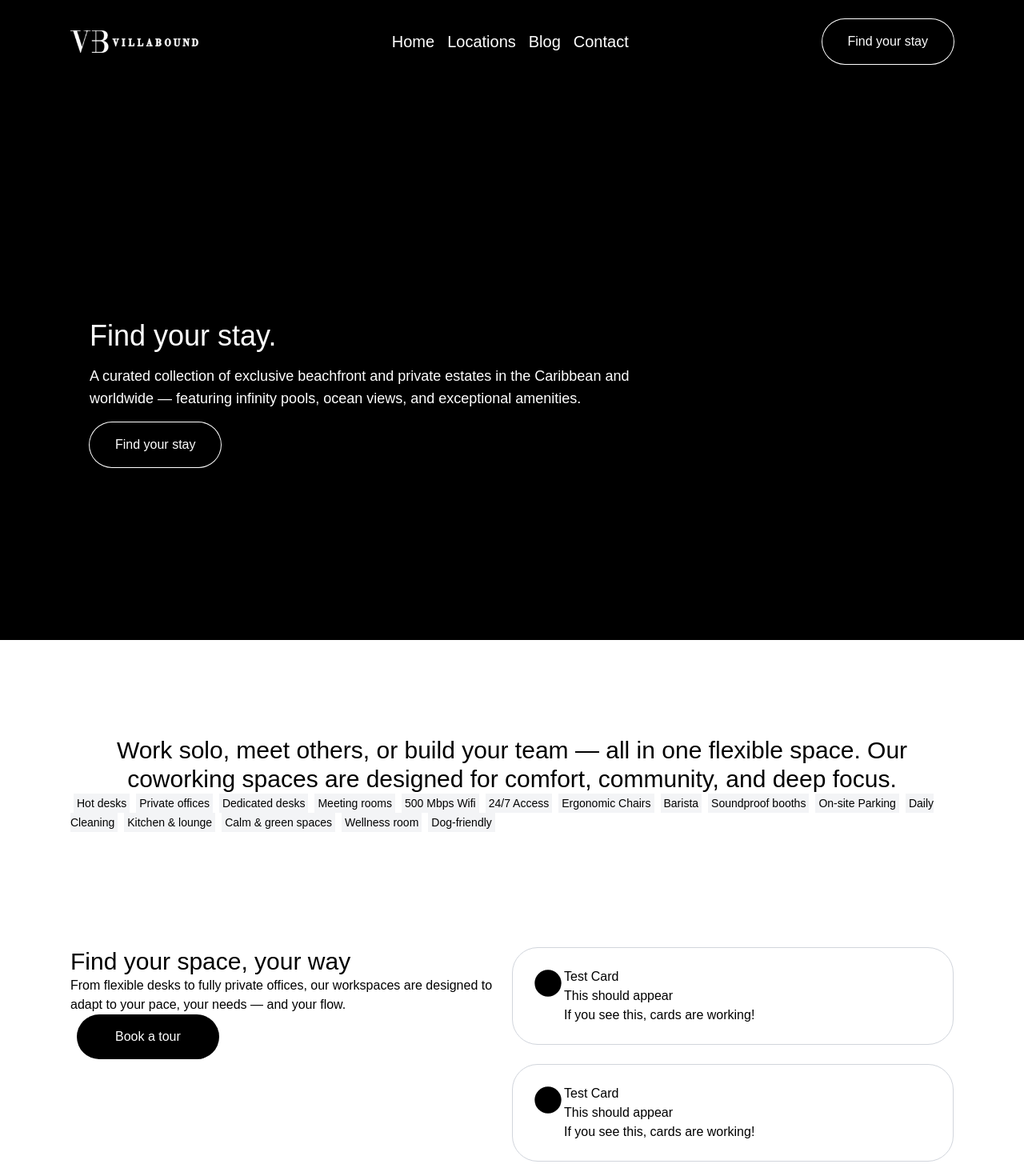
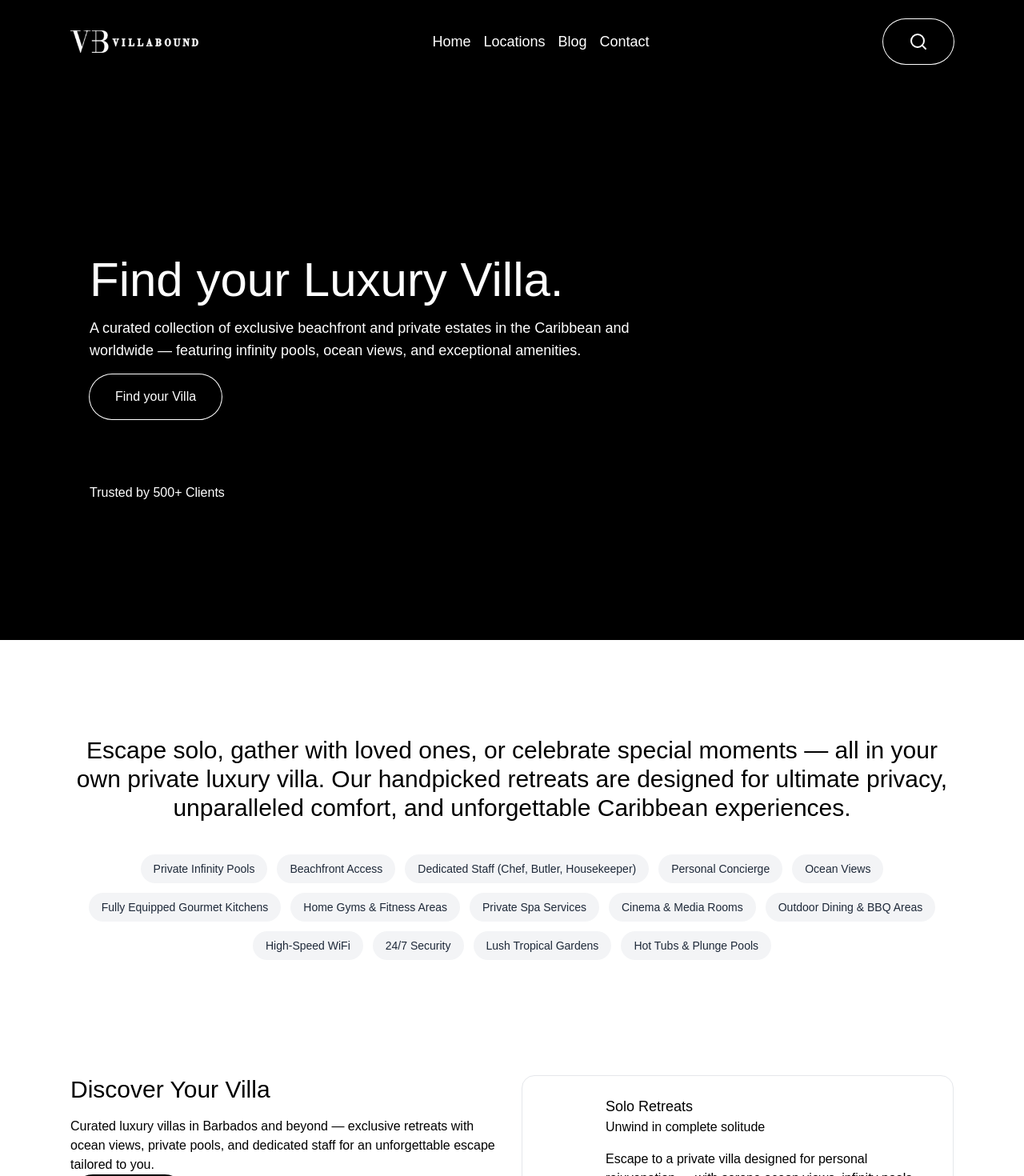
Before and after one commit to terrifickid/villa-svelte5, a SvelteKit app: page / in a window 1280 px wide. Shown: the top 1470 px of the page at 80% size. Built offline with nearby package versions, Linux system fonts and the light colour scheme; a web font is replaced by a local one.

Commit message:
much better

```diff
--- a/src/components/FeatureList.svelte
+++ b/src/components/FeatureList.svelte
@@ -5,9 +5,11 @@
 <div class=" py-24">
   <div class="vframe">
     <h1 class="text-center text-3xl">
-      Work solo, meet others, or build your team — all in one flexible space.
-      Our coworking spaces are designed for comfort, community, and deep focus.
+      Escape solo, gather with loved ones, or celebrate special moments — all in
+      your own private luxury villa. Our handpicked retreats are designed for
+      ultimate privacy, unparalleled comfort, and unforgettable Caribbean
+      experiences.
     </h1>
-    <Flist />
+    <Flist class="mt-10" />
   </div>
 </div>
--- a/src/components/FindYourSpace.svelte
+++ b/src/components/FindYourSpace.svelte
@@ -14,13 +14,13 @@
 </script>
 
 <section
-  class="spaces-section grid grid-cols-2 container mx-auto max-w-6xl p-6"
+  class="spaces-section grid grid-cols-2 container mx-auto max-w-6xl p-6 gap-6"
   id="spaces"
 >
   <!-- Headline & CTA -->
   <div class="header">
     <div class="text-content">
-      <h2 class="text-3xl">{title}</h2>
+      <h2 class="text-3xl mb-4 font-medium">{title}</h2>
       <p>{description}</p>
     </div>
 
@@ -30,14 +30,12 @@
   <!-- Cards Grid -->
   <div class="cards-grid">
     {#each cards as card}
-      <article class="card flex border rounded-4xl p-6 mb-6 border-gray-300">
-        <div class="icon-wrapper w-10">
-          {@html card.iconSvg}
-        </div>
-
+      <article
+        class="card flex border rounded-2xl p-6 mb-6 pl-26 border-gray-200"
+      >
         <div class="card-text">
-          <h3>{card.title}</h3>
-          <p class="subtitle">{card.subtitle}</p>
+          <h3 class="font-medium text-lg">{card.title}</h3>
+          <p class="subtitle mb-4">{card.subtitle}</p>
           <p class="description">{card.description}</p>
         </div>
       </article>
--- a/src/components/Header.svelte
+++ b/src/components/Header.svelte
@@ -1,6 +1,7 @@
 <script>
   export let data;
   import FindYourStayButton from "../components/buttons/findYourStay.svelte";
+  import ButtonBlack from "./buttons/buttonBlack.svelte";
   let mobileMenuOpen = false;
 
   function toggleMobileMenu() {
@@ -10,17 +11,17 @@
 
 <!-- Main wrapper - full width, fixed or sticky if needed -->
 <nav class="w-full absolute z-50">
-  <div class="container mx-auto max-w-6xl p-6 text-white text-xl">
+  <div class="container mx-auto max-w-6xl p-6 text-white">
     <div class="flex items-center justify-between">
       <a class="transition-opacity duration-300 hover:opacity-50" href="#"
         ><img class="w-40" src="/vb.png" /></a
       >
-      <ul class="flex items-center justify-between">
+      <ul class="flex items-center justify-between text-lg">
         <li class="px-2 transition-opacity duration-300 hover:opacity-50">
-          <a href="#">Home</a>
+          <a href="/">Home</a>
         </li>
         <li class="px-2 transition-opacity duration-300 hover:opacity-50">
-          <a href="#">Locations</a>
+          <a href="/locations">Locations</a>
         </li>
         <li class="px-2 transition-opacity duration-300 hover:opacity-50">
           <a href="#">Blog</a>
@@ -29,7 +30,25 @@
           <a href="#">Contact</a>
         </li>
       </ul>
-      <FindYourStayButton />
+      <ButtonBlack
+        ><svg
+          width="24"
+          height="24"
+          viewBox="0 0 24 24"
+          fill="none"
+          stroke="currentColor"
+          stroke-width="2"
+          stroke-linecap="round"
+          stroke-linejoin="round"
+          aria-hidden="true"
+          class="inline-block"
+        >
+          <!-- Lens -->
+          <circle cx="11" cy="11" r="8" />
+          <!-- Handle -->
+          <line x1="21" y1="21" x2="16.65" y2="16.65" />
+        </svg></ButtonBlack
+      >
     </div>
   </div>
 </nav>
--- a/src/components/Hero.svelte
+++ b/src/components/Hero.svelte
@@ -52,9 +52,9 @@
     style=" background: linear-gradient(228deg,#0000 0%,#000000e6 100%)"
   >
     <!-- Or for a solid dark fade from top: bg-gradient-to-b from-black/70 to-transparent -->
-    <div class="mt-[50vh] container max-w-6xl mx-auto px-6 lg:px-12">
+    <div class="mt-[40vh] container max-w-6xl mx-auto px-12">
       <div class="max-w-[66%]">
-        <h1 class="text-4xl font-normal inline-block">Find your stay.</h1>
+        <h1 class="text-6xl inline-block">Find your Luxury Villa.</h1>
 
         <h2 class="text-lg my-4">
           A curated collection of exclusive beachfront and private estates in
@@ -64,6 +64,8 @@
         <div class="my-2">
           <FindYourStayButton />
         </div>
+
+        <p class="mt-20">Trusted by 500+ Clients</p>
       </div>
     </div>
   </div>
--- a/src/components/buttons/bookATour.svelte
+++ b/src/components/buttons/bookATour.svelte
@@ -1,6 +1,6 @@
 <button
   type="submit"
-  class="mt-3 sm:mt-0 sm: ml-2 inline-flex items-center justify-center w-auto lg:px-12 px-6 py-4 text-center text-white duration-200 bg-black font-medium rounded-full text-base focus:outline-none hover:bg-white hover:ring-bound hover:ring-1 hover:text-black"
+  class="cursor-pointer inline-flex items-center justify-center w-auto px-8 py-4 text-center text-white duration-200 bg-black font-medium rounded-full text-base focus:outline-none hover:bg-white hover:ring-bound hover:ring-1 hover:text-black"
   ><div style="position:relative" />
   Book a tour<!-- -->
 </button>
--- /dev/null
+++ b/src/components/buttons/buttonBlack.svelte
@@ -0,0 +1,6 @@
+<button
+  type="button"
+  class="cursor-pointer sm:mt-0 inline-flex items-center justify-center w-auto px-8 py-4 text-center text-white duration-200 font-medium rounded-full text-base focus:outline-none hover:bg-white hover:ring-bound ring-1 hover:text-black"
+  ><div style="position:relative" />
+  <slot></slot>
+</button>
--- a/src/components/buttons/findYourStay.svelte
+++ b/src/components/buttons/findYourStay.svelte
@@ -2,5 +2,5 @@
   type="submit"
   class="cursor-pointer sm:mt-0 inline-flex items-center justify-center w-auto px-8 py-4 text-center text-white duration-200 font-medium rounded-full text-base focus:outline-none hover:bg-white ring-white hover: ring-bound ring-1 hover:text-black"
   ><div style="position:relative" />
-  Find your stay
+  Find your Villa
 </button>
--- a/src/components/junk/featureList.svelte
+++ b/src/components/junk/featureList.svelte
@@ -1,68 +1,86 @@
 <script>
   const features = [
     {
-      icon: "M145.93,14.77A12,12,0,0,0,127,19.89L107.07,74.5,87.38,55.39a12,12,0,0,0-17.9,1.33C47.27,85.82,36,115.19,36,144a92,92,0,0,0,184,0C220,82.85,168.2,33.25,145.93,14.77ZM128,212a68.07,68.07,0,0,1-68-68c0-19.94,7-40.62,20.71-61.64l22.93,22.25a12,12,0,0,0,19.63-4.5l20.21-55.4C165.39,65.61,196,102.29,196,144A68.07,68.07,0,0,1,128,212Z",
-      text: "Hot desks",
+      // Simple minimalist infinity pool icon (waves in a rectangle)
+      icon: "M4 12h16v4H4z M6 8h12l-2 4H8z",
+      text: "Private Infinity Pools",
     },
     {
-      icon: "M208,76H180V56A52,52,0,0,0,76,56V76H48A20,20,0,0,0,28,96V208a20,20,0,0,0,20,20H208a20,20,0,0,0,20-20V96A20,20,0,0,0,208,76ZM100,56a28,28,0,0,1,56,0V76H100ZM204,204H52V100H204Zm-60-52a16,16,0,1,1-16-16A16,16,0,0,1,144,152Z",
-      text: "Private offices",
+      // Beach/ocean waves with horizon
+      icon: "M2 16h20 M4 12c2-4 6-4 8 0s6 4 8 0 M4 18c2-2 6-2 8 0s6 2 8 0",
+      text: "Beachfront Access",
     },
     {
-      icon: "M224,44H32A20,20,0,0,0,12,64V88a20,20,0,0,0,16,19.6V192a20,20,0,0,0,20,20H208a20,20,0,0,0,20-20V107.6A20,20,0,0,0,244,88V64A20,20,0,0,0,224,44ZM36,68H220V84H36ZM52,188V108H204v80Zm112-52a12,12,0,0,1-12,12H104a12,12,0,0,1,0-24h48A12,12,0,0,1,164,136Z",
-      text: "Dedicated desks",
+      // Person with tray (butler/staff service)
+      icon: "M12 2a4 4 0 1 0 0 8 4 4 0 0 0 0-8z M8 22h8v-6h-8z M6 14h12l-2 8H8z",
+      text: "Dedicated Staff (Chef, Butler, Housekeeper)",
     },
     {
-      icon: "M24.79,121.59a12,12,0,0,0,16.81-2.38,48,48,0,0,1,76.81,0,12,12,0,0,0,16.8,2.39,12.24,12.24,0,0,0,2.38-2.39h0a48,48,0,0,1,76.81,0,12,12,0,1,0,19.19-14.41,72,72,0,0,0-25.3-21.22,40,40,0,1,0-64.58,0A71,71,0,0,0,128,94.31a71,71,0,0,0-15.71-10.74,40,40,0,1,0-64.58,0,72,72,0,0,0-25.3,21.22A12,12,0,0,0,24.79,121.59ZM176,44a16,16,0,1,1-16,16A16,16,0,0,1,176,44ZM80,44A16,16,0,1,1,64,60,16,16,0,0,1,80,44ZM208.29,195.57a40,40,0,1,0-64.58,0A71.31,71.31,0,0,0,128,206.3a71.31,71.31,0,0,0-15.71-10.73,40,40,0,1,0-64.58,0,72,72,0,0,0-25.3,21.22A12,12,0,0,0,41.6,231.21a48,48,0,0,1,76.81,0,12,12,0,0,0,16.8,2.39,12.24,12.24,0,0,0,2.38-2.39h0a48,48,0,0,1,76.81,0,12,12,0,1,0,19.19-14.41A71.91,71.91,0,0,0,208.29,195.57ZM80,156a16,16,0,1,1-16,16A16,16,0,0,1,80,156Zm96,0a16,16,0,1,1-16,16A16,16,0,0,1,176,156Z",
-      text: "Meeting rooms",
+      // Bell icon for concierge
+      icon: "M12 2v4 M8 20h8 M12 22v-2 M4 16c0-4 4-8 8-8s8 4 8 8v2H4z",
+      text: "Personal Concierge",
     },
     {
-      icon: "M144,204a16,16,0,1,1-16-16A16,16,0,0,1,144,204ZM239.61,83.91a176,176,0,0,0-223.22,0,12,12,0,1,0,15.23,18.55,152,152,0,0,1,192.76,0,12,12,0,1,0,15.23-18.55Zm-32.16,35.73a128,128,0,0,0-158.9,0,12,12,0,0,0,14.9,18.81,104,104,0,0,1,129.1,0,12,12,0,0,0,14.9-18.81ZM175.07,155.3a80.05,80.05,0,0,0-94.14,0,12,12,0,0,0,14.14,19.4,56,56,0,0,1,65.86,0,12,12,0,1,0,14.14-19.4Z",
-      text: "500 Mbps Wifi",
+      // Waves for ocean views
+      icon: "M2 12h20 M4 8c2 4 6 4 8 0s6-4 8 0 M4 16c2-4 6-4 8 0s6 4 8 0",
+      text: "Ocean Views",
     },
     {
-      icon: "M128,20A108,108,0,1,0,236,128,108.12,108.12,0,0,0,128,20Zm0,192a84,84,0,1,1,84-84A84.09,84.09,0,0,1,128,212Zm68-84a12,12,0,0,1-12,12H128a12,12,0,0,1-12-12V72a12,12,0,0,1,24,0v44h44A12,12,0,0,1,196,128Z",
-      text: "24/7 Access",
+      // Kitchen utensils (knife and fork)
+      icon: "M8 2v20 M16 2v20 M4 10h16",
+      text: "Fully Equipped Gourmet Kitchens",
     },
     {
-      icon: "M208,128H180V108h12a20,20,0,0,0,20-20V40a20,20,0,0,0-20-20H64A20,20,0,0,0,44,40V88a20,20,0,0,0,20,20H76v20H48a20,20,0,0,0-20,20v24a20,20,0,0,0,20,20h8v32a12,12,0,0,0,24,0V192h96v32a12,12,0,0,0,24,0V192h8a20,20,0,0,0,20-20V148A20,20,0,0,0,208,128ZM68,44H188V84H68Zm32,64h56v20H100Zm104,60H52V152H204Z",
-      text: "Ergonomic Chairs",
+      // Dumbbell for gym
+      icon: "M4 8h4l4 8h4l-4-8h4 M20 8h-4l-4 8h-4l4-8h-4",
+      text: "Home Gyms & Fitness Areas",
     },
     {
-      icon: "M212,76H32A12,12,0,0,0,20,88v48a100.24,100.24,0,0,0,26.73,68H32a12,12,0,0,0,0,24H208a12,12,0,0,0,0-24H193.27a100.75,100.75,0,0,0,20-32A44,44,0,0,0,256,128v-8A44.05,44.05,0,0,0,212,76Zm-16,60a76.27,76.27,0,0,1-42,68H86a76.27,76.27,0,0,1-42-68V100H196Zm36-8a20,20,0,0,1-12.57,18.55A97.17,97.17,0,0,0,220,136V101.68A20,20,0,0,1,232,120ZM68,48V24a12,12,0,0,1,24,0V48a12,12,0,0,1-24,0Zm40,0V24a12,12,0,0,1,24,0V48a12,12,0,0,1-24,0Zm40,0V24a12,12,0,0,1,24,0V48a12,12,0,0,1-24,0Z",
-      text: "Barista",
+      // Massage/spa (person lying down)
+      icon: "M4 12h16v4H4z M8 6h8v6H8z M12 18v4",
+      text: "Private Spa Services",
     },
     {
-      icon: "M216.88,207.93a12,12,0,1,1-17.76,16.14l-33.35-36.68A28.39,28.39,0,0,1,160,188a28,28,0,0,1-28-28,45.87,45.87,0,0,1,.85-8.82L97.08,111.83A12,12,0,0,1,76,104a52,52,0,0,1,1.75-13.43L65.52,77.11A67.7,67.7,0,0,0,60,104c0,25,7.58,32.3,16.35,40.76S96,163.71,96,188a32,32,0,0,0,32,32c9,0,16.19-3.7,22.75-11.64a12,12,0,0,1,18.5,15.28C158.09,237.15,144.21,244,128,244a56.06,56.06,0,0,1-56-56c0-14.09-4.63-18.56-12.31-26C49.13,151.86,36,139.19,36,104A91.3,91.3,0,0,1,48.25,58.12l-9.13-10A12,12,0,1,1,56.88,31.93ZM99.34,42.31A67.39,67.39,0,0,1,128,36a68.07,68.07,0,0,1,68,68,12,12,0,0,0,24,0A92,92,0,0,0,89.21,20.56,12,12,0,0,0,99.34,42.31Zm65.09,81a11.54,11.54,0,0,0,2.72.32,12,12,0,0,0,11.68-9.29A45.34,45.34,0,0,0,180,104a52.06,52.06,0,0,0-52-52c-1.7,0-3.42.08-5.11.25a12,12,0,0,0,2.33,23.89c.92-.09,1.86-.14,2.78-.14a28,28,0,0,1,28,28,21.66,21.66,0,0,1-.54,4.88A12,12,0,0,0,164.43,123.28Z",
-      text: "Soundproof booths",
+      // Screen with seats for cinema
+      icon: "M2 6h20v10H2z M6 4v4 M10 4v4 M14 4v4 M18 4v4 M6 18v4 M18 18v4",
+      text: "Cinema & Media Rooms",
     },
     {
-      icon: "M240,100h-8.2L205.08,39.88A20,20,0,0,0,186.8,28H69.2A20,20,0,0,0,50.92,39.88L24.2,100H16a12,12,0,0,0,0,24h4v76a20,20,0,0,0,20,20H68a20,20,0,0,0,20-20V180h80v20a20,20,0,0,0,20,20h28a20,20,0,0,0,20-20V124h4a12,12,0,0,0,0-24ZM71.8,52H184.2l21.33,48H50.47ZM64,196H44V180H64Zm128,0V180h20v16Zm20-40H44V124H212Z",
-      text: "On-site Parking",
+      // Grill/BBQ
+      icon: "M6 10h12v8H6z M8 6h8 M4 18h16 M10 14v4 M14 14v4",
+      text: "Outdoor Dining & BBQ Areas",
     },
     {
-      icon: "M237.24,213.21C216.12,203,204,180.64,204,152V134.73a19.94,19.94,0,0,0-12.62-18.59l-24.86-9.81a4,4,0,0,1-2.26-5.14l21.33-53A32,32,0,0,0,167.17,6,32.13,32.13,0,0,0,126.25,24.2l-.07.18-21,53.09a3.94,3.94,0,0,1-2.14,2.2,3.89,3.89,0,0,1-3,.06L74.6,69.43A19.89,19.89,0,0,0,52.87,74C31.06,96.43,20,122.68,20,152a115.46,115.46,0,0,0,32.29,80.3A12,12,0,0,0,61,236H232a12,12,0,0,0,5.24-22.79ZM68.19,92.73,91.06,102A28,28,0,0,0,127.5,86.31l20.95-53a8.32,8.32,0,0,1,10.33-4.81,8,8,0,0,1,4.61,10.57,1.17,1.17,0,0,0,0,.11L142,92.29a28.05,28.05,0,0,0,15.68,36.33L180,137.45V152c0,1,0,2.07.05,3.1l-122.44-49A101.91,101.91,0,0,1,68.19,92.73ZM116.74,212a83.73,83.73,0,0,1-22.09-39,12,12,0,0,0-23.25,6,110.27,110.27,0,0,0,14.49,33H66.25A91.53,91.53,0,0,1,44,152a84,84,0,0,1,3.41-24.11l136.67,54.66A86.58,86.58,0,0,0,198.66,212Z",
-      text: "Daily Cleaning",
+      // Wifi signal waves
+      icon: "M12 2v4 M8 10h8 M4 18h16 M6 14c2-4 6-4 12 0",
+      text: "High-Speed WiFi",
     },
     {
-      icon: "M68,88V40a12,12,0,0,1,24,0V88a12,12,0,0,1-24,0ZM220,40V224a12,12,0,0,1-24,0V180H152a12,12,0,0,1-12-12,273.23,273.23,0,0,1,7.33-57.82C157.42,68.42,176.76,40.33,203.27,29A12,12,0,0,1,220,40ZM196,62.92C182.6,77,175,98,170.77,115.38A254.41,254.41,0,0,0,164.55,156H196ZM128,39A12,12,0,0,0,104,41l4,47.46a28,28,0,0,1-56,0L56,41A12,12,0,1,0,32,39L28,87c0,.34,0,.67,0,1a52.1,52.1,0,0,0,40,50.59V224a12,12,0,0,0,24,0V138.59A52.1,52.1,0,0,0,132,88c0-.33,0-.66,0-1Z",
-      text: "Kitchen & lounge",
+      // Shield for security
+      icon: "M12 2L22 8v8c0 5-5 8-10 10-5-2-10-5-10-10V8z",
+      text: "24/7 Security",
     },
     {
-      icon: "M227.42,39.86a12,12,0,0,0-11.28-11.28c-39.6-2.33-74.59,2.34-104,13.87C84,53.48,62.31,70.58,49.39,91.9c-17.62,29.11-17.66,64.45-.45,98.19L31.51,207.52a12,12,0,0,0,17,17l17.43-17.43c16.74,8.54,33.88,12.85,50.45,12.85a91.31,91.31,0,0,0,47.74-13.3c21.32-12.92,38.42-34.62,49.45-62.75C225.08,114.46,229.75,79.46,227.42,39.86ZM151.66,186.08C131.57,198.25,108,199.17,83.94,189l84.54-84.54a12,12,0,1,0-17-17L67,172.06c-10.14-24-9.22-47.63,3-67.72,20.91-34.53,70.54-53.72,134-52.25C205.38,115.53,186.19,165.17,151.66,186.08Z",
-      text: "Calm & green spaces",
+      // Palm tree for tropical gardens
+      icon: "M12 2v8 M8 10h8 M6 14c2-2 4-4 6-4s4 2 6 4 M12 14v8",
+      text: "Lush Tropical Gardens",
     },
     {
-      icon: "M220,78.53V72a44.05,44.05,0,0,0-44-44H80A44.05,44.05,0,0,0,36,72v6.53a52,52,0,0,0,0,99V200a20,20,0,0,0,20,20H200a20,20,0,0,0,20-20V177.51a52,52,0,0,0,0-99ZM80,52h96a20,20,0,0,1,20,20v4.62A52.09,52.09,0,0,0,152.17,124H103.83A52.09,52.09,0,0,0,60,76.62V72A20,20,0,0,1,80,52ZM206.81,155.86A12,12,0,0,0,196,167.8V196H60V167.8a12,12,0,0,0-10.81-11.94A28,28,0,1,1,80,128v36a12,12,0,0,0,24,0V148h48v16a12,12,0,0,0,24,0V128a28,28,0,1,1,30.81,27.86Z",
-      text: "Wellness room",
-    },
-    {
-      icon: "M108,136a16,16,0,1,1-16-16A16,16,0,0,1,108,136Zm56-16a16,16,0,1,0,16,16A16,16,0,0,0,164,120Zm68.24,26.18a20.42,20.42,0,0,1-8.41,1.85,19.59,19.59,0,0,1-3.83-.39V184a44.05,44.05,0,0,1-44,44H80a44.05,44.05,0,0,1-44-44V147.63a19,19,0,0,1-3.85.39,20.31,20.31,0,0,1-8.39-1.84,19.71,19.71,0,0,1-11.4-21.9l16.42-88A20,20,0,0,1,53.29,20.59l.47.13,52,15.27h44.54l52-15.27.47-.13a20,20,0,0,1,24.51,15.72l16.42,88A19.71,19.71,0,0,1,232.24,146.18Zm-60-91.63L217,112.42,204.44,45.09ZM39,112.42,83.76,54.55l-32.2-9.46ZM196,184V124.48L146.11,60H109.89L60,124.48V184a20,20,0,0,0,20,20h36v-7l-12.48-12.49a12,12,0,0,1,17-17L128,175l7.51-7.52a12,12,0,0,1,17,17L140,197v7h36A20,20,0,0,0,196,184Z",
-      text: "Dog-friendly",
+      // Hot tub bubbles
+      icon: "M6 10h12v8H6z M8 6a2 2 0 1 0 0-4 2 2 0 0 0 0 4 M16 6a2 2 0 1 0 0-4 2 2 0 0 0 0 4 M10 14a1 1 0 1 0 0-2 1 1 0 0 0 0 2 M14 14a1 1 0 1 0 0-2 1 1 0 0 0 0 2",
+      text: "Hot Tubs & Plunge Pools",
     },
   ];
 </script>
 
-{#each features as feature}
-  <span class="text-sm bg-gray-100 p-1 m-1">{feature.text}</span>
-{/each}
+<section {...$$restProps}>
+  <div class="flex flex-wrap justify-center gap-3">
+    {#each features as feature}
+      <span
+        class="inline-flex items-center gap-2 rounded-full bg-gray-100 px-4 py-2 text-sm font-medium text-gray-800"
+      >
+        {feature.text}
+      </span>
+    {/each}
+  </div>
+</section>
--- a/src/routes/+page.svelte
+++ b/src/routes/+page.svelte
@@ -30,24 +30,44 @@
 <FeatureList />
 <SpacesSection
   data={{
+    title: "Discover Your Villa",
+    description:
+      "Curated luxury villas in Barbados and beyond — exclusive retreats with ocean views, private pools, and dedicated staff for an unforgettable escape tailored to you.",
     cards: [
       {
         iconSvg: `<svg viewBox="0 0 24 24"><circle cx="12" cy="12" r="10"/></svg>`,
-        title: "Test Card",
-        subtitle: "This should appear",
-        description: "If you see this, cards are working!",
+        title: "Solo Retreats",
+        subtitle: "Unwind in complete solitude",
+        description:
+          "Escape to a private villa designed for personal rejuvenation — with serene ocean views, infinity pools, and on-demand wellness amenities. Ideal for introspection, reading, or simply reconnecting with yourself in total seclusion.",
       },
       {
         iconSvg: `<svg viewBox="0 0 24 24"><circle cx="12" cy="12" r="10"/></svg>`,
-        title: "Test Card",
-        subtitle: "This should appear",
-        description: "If you see this, cards are working!",
+        title: "Romantic Getaways",
+        subtitle: "Intimate moments, elevated",
+        description:
+          "Celebrate love with candlelit dinners prepared by your private chef, sunset views from the terrace, and luxurious suites. Perfect for honeymoons, anniversaries, or spontaneous escapes for two.",
       },
       {
         iconSvg: `<svg viewBox="0 0 24 24"><circle cx="12" cy="12" r="10"/></svg>`,
-        title: "Test Card",
+        title: "Family Vacations",
+        subtitle: "Spacious luxury for all ages",
+        description:
+          "Gather the family in expansive estates with kid-friendly pools, game rooms, and dedicated staff to handle every detail. Create lasting memories with beach access, outdoor adventures, and plenty of room to spread out.",
+      },
+      {
+        iconSvg: `<svg viewBox="0 0 24 24"><circle cx="12" cy="12" r="10"/></svg>`,
+        title: "Group Celebrations",
+        subtitle: "Epic gatherings in style",
+        description:
+          "Host milestone events — birthdays, reunions, or bachelor(ette) parties — in grand villas with outdoor lounges, BBQs, and entertainment spaces. Private chefs and concierge service ensure a seamless, unforgettable celebration.",
+      },
+      {
+        iconSvg: `<svg viewBox="0 0 24 24"><circle cx="12" cy="12" r="10"/></svg>`,
+        title: "Recharge mind and body",
         subtitle: "This should appear",
-        description: "If you see this, cards are working!",
+        description:
+          "Focus on well-being with in-villa yoga decks, spa treatments, healthy gourmet meals, and tranquil tropical settings. Ideal for retreats emphasizing relaxation, fitness, and holistic rejuvenation.",
       },
     ],
   }}
```
